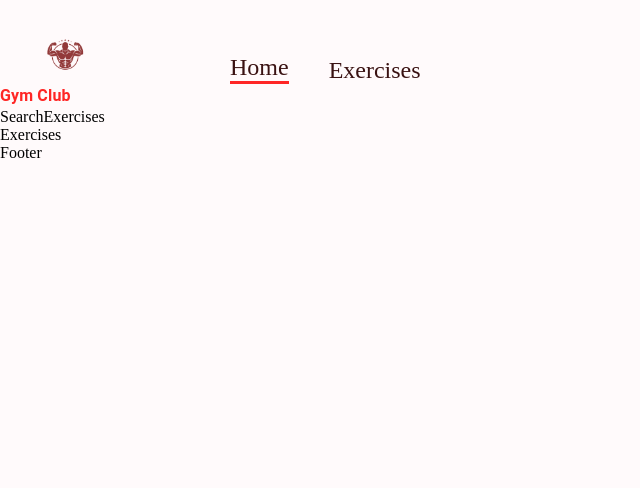
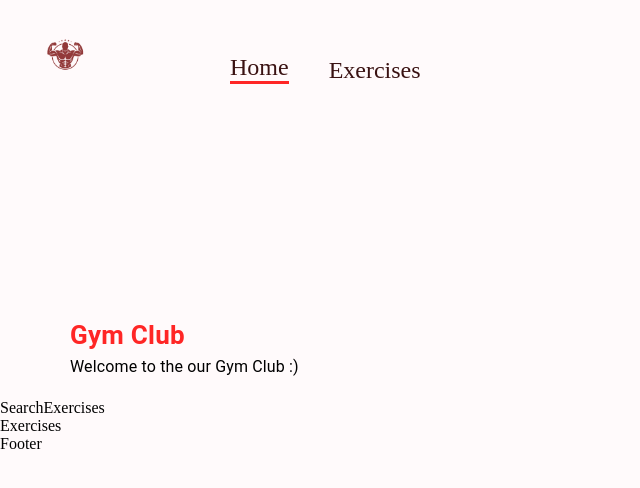
Before and after one commit to benshabbat/GYM, a React (Create React App) app: page / in a window 1280 px wide. Shown: the top 488 px of the page, without its empty margins (0-640 px from the left). Built offline with nearby package versions, Linux system fonts and the light colour scheme.

Commit message:
som css on box and more one paragraph

```diff
--- a/src/components/HeroBanner.jsx
+++ b/src/components/HeroBanner.jsx
@@ -1,13 +1,23 @@
-import React from 'react'
-import { Box,Stack,Typography } from "@mui/material";
+import React from "react";
+import { Box, Stack, Typography } from "@mui/material";
 const HeroBanner = () => {
   return (
-    <Box>
-      <Typography color="#ff2625" fontWeight="600">
+    <Box
+      sx={{
+        mt: { lg: "212px", xs: "70px" },
+        ml: { sm: "50px" },
+      }}
+      position="relative"
+      p="20px"
+    >
+      <Typography color="#ff2625" fontWeight="600" fontSize="26px">
         Gym Club
       </Typography>
+      <Typography>
+        Welcome to the our Gym Club :)
+      </Typography>
     </Box>
-  )
-}
+  );
+};
 
-export default HeroBanner
+export default HeroBanner;
```
